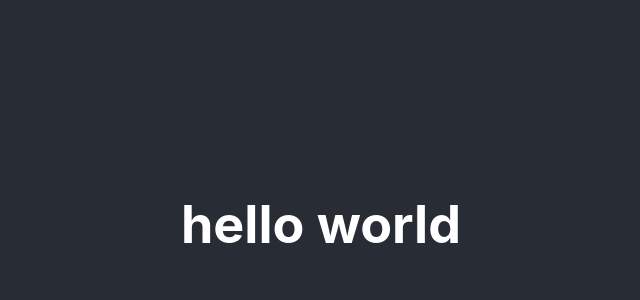
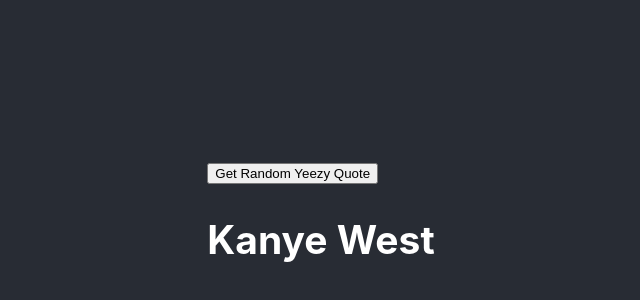
Before and after one commit to bloominstituteoftechnology/React-Redux-App, a React (Create React App) app in the folder my-redux-app/: page / in a window 1280 px wide. Shown: the part 176-476 px from the top of the page, without its empty margins (319-959 px from the left). Built offline with nearby package versions, Linux system fonts and the light colour scheme.

Commit message:
fixing styling mvp

```diff
--- a/my-redux-app/src/App.js
+++ b/my-redux-app/src/App.js
@@ -1,11 +1,12 @@
 import React from 'react';
 
 import './App.css';
+import UserData from './components/UserData';
 
 function App() {
   return (
     <div className="Appy">
-<h1>hello world</h1>
+<UserData />
     </div>
   );
 }
--- a/my-redux-app/src/actions/index.js
+++ b/my-redux-app/src/actions/index.js
@@ -8,11 +8,11 @@ export const getRandomUserData = () => dispatch => {
   dispatch({ type: RANDOM_USER_START });
 
   axios
-    .get('https://randomuser.me/api/')
-    .then(json =>
+    .get('https://api.kanye.rest')
+    .then(res =>
       dispatch({
         type: RANDOM_USER_SUCCESS,
-        payload: json.data.value
+        payload: res.data.quote
       })
     )
     .catch(err =>
--- /dev/null
+++ b/my-redux-app/src/components/UserData.js
@@ -0,0 +1,36 @@
+import React from "react";
+import { connect } from "react-redux";
+import { getRandomUserData } from "../actions";
+
+const UserData = props => {
+  return (
+    <div>
+      <button
+        onClick={() => {
+          props.getRandomUserData();
+        }}
+      >
+        Get Random Yeezy Quote
+      </button>
+      {props.error && <div>{props.error}</div>}
+      {props.isloading ? (
+        <div>loading...</div>
+      ) : (
+        <section>
+          <h1>{props.user.name}</h1>
+          <h2>{props.user.quote}</h2>
+        </section>
+      )}
+    </div>
+  );
+};
+
+const mapStateToProps = state => {
+  return {
+    isloading: state.isloading,
+    error: state.error,
+    user: state.user
+  };
+};
+
+export default connect(mapStateToProps, { getRandomUserData })(UserData);
--- a/my-redux-app/src/reducers/index.js
+++ b/my-redux-app/src/reducers/index.js
@@ -3,7 +3,7 @@ import {RANDOM_USER_START, RANDOM_USER_SUCCESS, RANDOM_USER_FAILURE} from '../ac
 const initialState = {
     isLoading: false,
     error: "",
-    user: {gender: "", name: "", phone: 0 }
+    user: {name: "Kanye West", quote: "" }
 }
 
 const reducer = (state=initialState, action) => {
```
